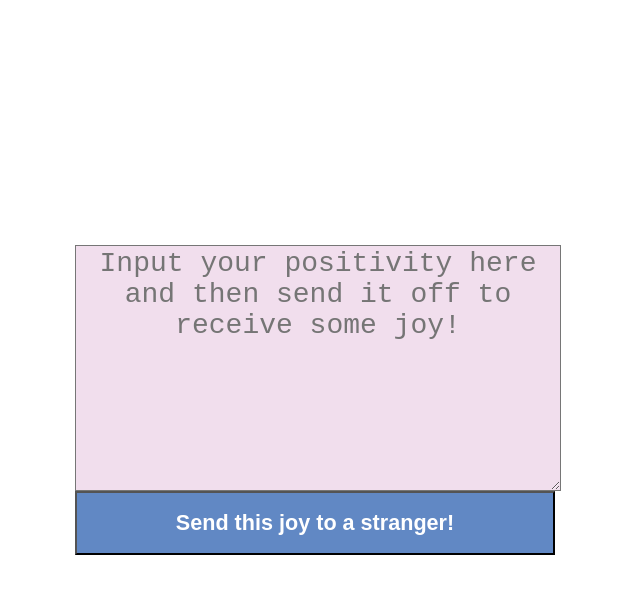
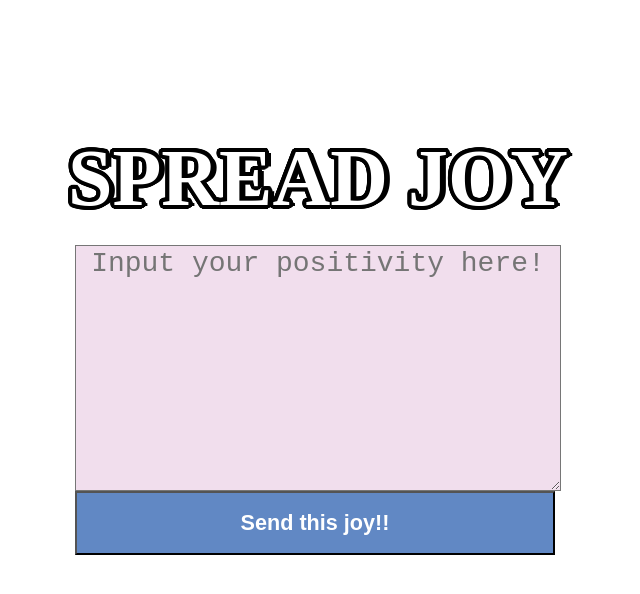
Before and after one commit to J-D-IV/Prayer-Exchange, a React app: page / in a window 1280 px wide. Shown: the top 594 px of the page, without its empty margins (322-962 px from the left). Built offline with nearby package versions, Linux system fonts and the light colour scheme; no server answers; the HTML template or start-up script is replaced by a standard one.

Commit message:
fixed get query to generate random response

```diff
--- a/package.json
+++ b/package.json
@@ -6,7 +6,8 @@
   "scripts": {
     "build": "webpack -d",
     "watch": "webpack -d --watch",
-    "start": "node server/index.js"
+    "start": "node server/index.js",
+    "prod": "node server/index.js"
   },
   "author": "Beth Johnson",
   "license": "ISC",
--- a/src/components/App.jsx
+++ b/src/components/App.jsx
@@ -15,8 +15,8 @@ class App extends React.Component {
   }
 
   componentDidMount() {
-    Axios.get('http://3.131.110.89:3000/api/joy')
-    // Axios.get('http://localhost:3000/api/joy')
+    // Axios.get('http://3.131.110.89:3000/api/joy')
+    Axios.get('http://localhost:3000/api/joy')
       .then((joy) => {
         this.setState({
           joy: joy.data,
@@ -30,8 +30,14 @@ class App extends React.Component {
 
     sendJoy(joy, option){
       console.log('joy  ----  ', joy);
-      // Axios.post('/api/newjoy', joy)
-      Axios.post('http://3.131.110.89:3000/api/newjoy', joy)
+      let obj = {
+        joy: joy,
+      }
+      console.log('obj ----', obj);
+      Axios.post('http://localhost:3000/api/newjoy', {
+        joy: joy,
+      })
+      // Axios.post('http://3.131.110.89:3000/api/newjoy', joy)
       .then((result) => {
         console.log(result);
       })
@@ -57,6 +63,22 @@ class App extends React.Component {
 
   render () {
     return (
+      <div>
+        <div style={{
+          fontSize: '5rem',
+          color: 'white',
+          textShadow: 'rgb(0, 0, 0) 4px 0px 0px, rgb(0, 0, 0) 5.875px 0.984375px 0px, rgb(0, 0, 0) 3.5px 1.90625px 0px, rgb(0, 0, 0) 2.921875px 2.71875px 0px, rgb(0, 0, 0) 2.15625px 3.359375px 0px, rgb(0, 0, 0) 1.25px 3.78125px 0px, rgb(0, 0, 0) 0.28125px 3.984375px 0px, rgb(0, 0, 0) -0.703125px 3.921875px 0px, rgb(0, 0, 0) -1.65625px 3.625px 0px, rgb(0, 0, 0) -2.5px 3.109375px 0px, rgb(0, 0, 0) -3.203125px 2.390625px 0px, rgb(0, 0, 0) -3.6875px 1.515625px 0px, rgb(0, 0, 0) -3.953125px 0.5625px 0px, rgb(0, 0, 0) -3.96875px -0.421875px 0px, rgb(0, 0, 0) -3.734375px -1.390625px 0px, rgb(0, 0, 0) -3.28125px -2.28125px 0px, rgb(0, 0, 0) -2.609375px -3.015625px 0px, rgb(0, 0, 0) -1.78125px -3.578125px 0px, rgb(0, 0, 0) -0.828125px -3.90625px 0px, rgb(0, 0, 0) 0.140625px -3.984375px 0px, rgb(0, 0, 0) 1.125px -3.828125px 0px, rgb(0, 0, 0) 2.046875px -3.421875px 0px, rgb(0, 0, 0) 2.828125px -2.8125px 0px, rgb(0, 0, 0) 3.4375px -2.03125px 0px, rgb(0, 0, 0) 3.828125px -1.109375px 0px, rgb(0, 0, 0) 3.984375px -0.125px 0px',
+          fontWeight: 'bolder',
+          textAlign: 'center',
+          position: 'absolute',
+          top: '20%',
+          left: '50%',
+          // '-ms-transform': 'translateX(-50%) translateY(-50%)',
+          // '-webkit-transform': 'translate(-50%,-50%)',
+          'transform': 'translate(-50%,-30%)',
+        }}>
+          SPREAD JOY <i className="fas fa-dove"></i>
+        </div>
         <div
           className="body"
           style={{
@@ -69,6 +91,8 @@ class App extends React.Component {
             }}>
         {this.renderView()}
       </div>
+      </div>
+
     )
   }
 }
--- a/src/components/Joy.jsx
+++ b/src/components/Joy.jsx
@@ -32,7 +32,7 @@ class Joy extends React.Component  {
             onChange={(e) => this.setState({joy: e.target.value})}
             class="input-group-text"
             type="text"
-            placeholder="Input your positivity here and then send it off to receive some joy!"
+            placeholder="Input your positivity here!"
             required>
           </textarea>
           <button type="submit"
@@ -43,7 +43,7 @@ class Joy extends React.Component  {
               height: '4rem',
               backgroundColor: '#6188C4',
               color: 'white',
-            }}>Send this joy to a stranger! <i className="fas fa-dove"></i>
+            }}>Send this joy!! <i className="fas fa-dove"></i>
           </button>
         </form>
       </div>
```
Also changed, not shown: database/index.js (+4 -4 lines), 2 other files (tests, documents, lock files or other folders). Lines whose indentation alone changed are shown as unchanged.
